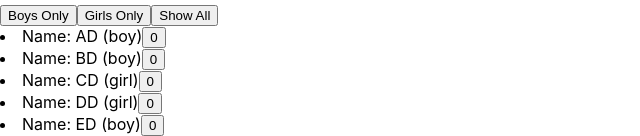
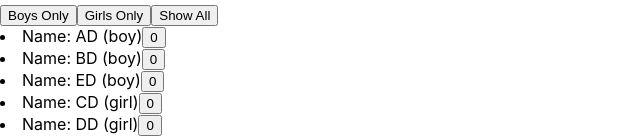
Before and after one commit to AmyFong82/Cats, a React (Create React App) app in the folder cats/: page / in a window 1280 px wide. Shown: the part 922-1058 px from the top of the page, without its empty margins (0-640 px from the left). Built offline with nearby package versions, Linux system fonts and the light colour scheme.

Commit message:
making another kind of filter based on state.filter.

```diff
--- a/cats/src/DragonList.js
+++ b/cats/src/DragonList.js
@@ -4,10 +4,15 @@ import Dragon from './Dragon'
 
 export default class DragonList extends Component {
   state = {
-    dragons: dragons
+    boyDragons: dragons.filter(dragon => dragon.gender === "boy"),
+    girlDragons: dragons.filter(dragon => dragon.gender === "girl"),
+    filter: "all"
   }
 
-  dragonList = () => this.state.dragons.map(dragon => <Dragon key={dragon.id} dragon={dragon} />)
+  allDragonList = () => {
+    const allDragons = [...this.state.boyDragons, ...this.state.girlDragons]
+    return allDragons.map(dragon => <Dragon key={dragon.id} dragon={dragon} />)
+  }
 
 
   showBoys = () => {
@@ -27,6 +32,16 @@ export default class DragonList extends Component {
     this.setState({dragons: dragons})
   }
 
+  dragonList = () => {
+    if(this.state.filter === "all"){
+      return this.allDragonList()
+    }else if(this.state.filter === "boys"){
+      this.showBoys()
+    }else{
+      this.showGirls()
+    }
+  }
+
   render(){
     return(
       <div>
```
